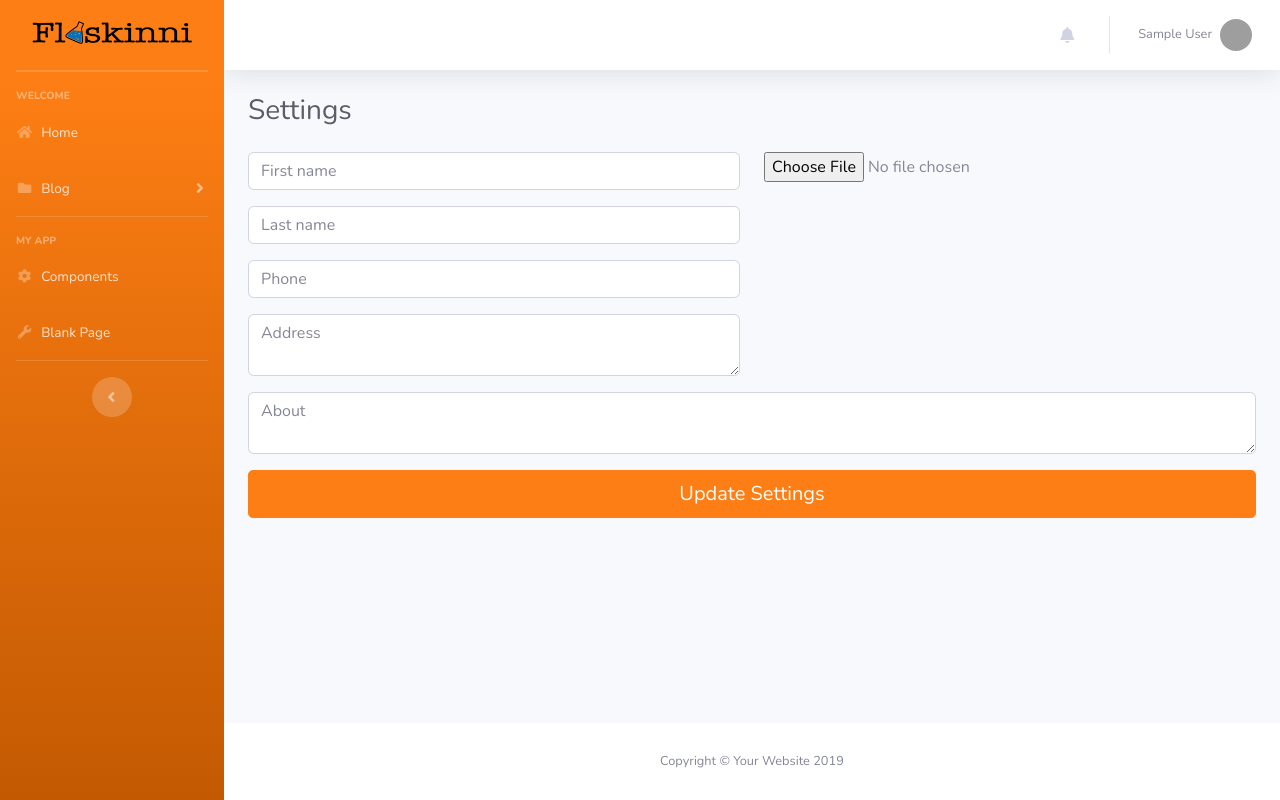
After one commit to dadiletta/flaskinni, a Flask app: template app/templates/main/settings.html in a window 1280 px wide. The commit adds this page. Run offline with Flask 2, Linux system fonts and the light colour scheme; the template is opened without the code that fills it: values that come from a table or form of the project are taken from there, others are empty; the visitor is signed in with stand-in values (Sample User, id 1); data comes from the database, SQL or seed files in the repository; some libraries are stand-ins or nearby versions; grey boxes are pictures that could not be loaded.

Commit message:
settings and profile work

```diff
--- a/app/main/forms.py
+++ b/app/main/forms.py
@@ -1,5 +1,5 @@
 from flask_wtf import FlaskForm
-from wtforms.fields.html5 import EmailField
+from wtforms.fields.html5 import EmailField, TelField
 from wtforms import validators, StringField, PasswordField, TextAreaField, SubmitField
 from flask_wtf.file import FileField, FileAllowed
 from wtforms.ext.sqlalchemy.fields import QuerySelectField
@@ -35,6 +35,7 @@ def CheckNameLength(form, field):
   if len(field.data) < 4:
     raise validators.ValidationError('Name must have more then 3 characters')
 
+
 class PostForm(FlaskForm):
     image = FileField('Image', validators=[
         FileAllowed(['jpg', 'png'], 'Images only!')
@@ -49,8 +50,23 @@ class PostForm(FlaskForm):
     # tag = QuerySelectField('Tag', query_factory=tags, validators=[validators.Required()])
     # new_tag = StringField('New Tag')
 
+
 class ContactForm(FlaskForm):
+    """ Optional contact form for the home page """
     name = StringField('Your Name:', [validators.DataRequired(), CheckNameLength])
     email = StringField('Your e-mail address:', [validators.DataRequired(), validators.Email('your@email.com')])
     message = TextAreaField('Your message:', [validators.DataRequired()])
     submit = SubmitField('Send Message')
+
+
+class SettingsForm(FlaskForm):
+    """ Modify a user's details and options """
+    first_name = StringField('First name', [validators.Required()])
+    last_name = StringField('Last name', [validators.Required()])
+    about = TextAreaField('About me', [validators.Optional()])
+    address = TextAreaField('Address', [validators.Optional()])
+    phone = TelField('Phone', [validators.Optional()])
+    # TODO: add file size validator
+    image = FileField('Image', validators=[
+        FileAllowed(['jpg', 'png'], 'Images only!')
+    ])
--- a/app/main/views.py
+++ b/app/main/views.py
@@ -1,13 +1,16 @@
-from . import main as app
-from .. import db, uploaded_images, mail
-from .forms import PostForm, ContactForm
-from ..models import Post, Tag, User
-from flask import render_template, redirect, flash, url_for, session, request
+# library imports
+from flask import render_template, redirect, flash, url_for, session, request, current_app, send_from_directory
 from flask_security import login_required, roles_required, current_user
 from flask_uploads import UploadNotAllowed
 from flask_mail import Message
 from slugify import slugify
+import os
+
 # our objects
+from . import main as app
+from .. import db, uploaded_images, mail
+from .forms import PostForm, ContactForm, SettingsForm
+from ..models import Post, Tag, User
 
 # Displays the home page.
 @app.route('/')
@@ -18,6 +21,36 @@ from slugify import slugify
 def index():
     posts = Post.query.order_by(Post.publish_date.desc())
     return render_template('main/index.html', posts=posts)
+
+@app.route('/settings', methods=('GET', 'POST'))
+@app.route('/settings.html', methods=('GET', 'POST'))
+def settings():
+    form = SettingsForm(obj=current_user)
+    if form.validate_on_submit():
+        # check out this cool new Python ternary operator: https://book.pythontips.com/en/latest/ternary_operators.html
+        original_image = None if not current_user.image else current_user.image
+        form.populate_obj(current_user)  # this only works if the form property is the same name as the User property
+        current_user.image = original_image
+        if form.image.has_file() and form.image.data != original_image:
+            # TODO: delete old image if a new one is added
+            image = request.files.get('image')
+            try:
+                user_upload(current_user, image)
+                current_user.image = str(image.filename)
+            except Exception as e:
+                flash(f"The image was not uploaded: {e}", 'danger')
+        else:
+            flash(f"{form.image.has_file()}")
+        db.session.add(current_user)
+        db.session.commit()
+        flash("User updated", "success")
+    return render_template('main/settings.html', form=form)
+
+@app.route('/user/<int:user_id>')
+@login_required
+def profile(user_id):
+    user = User.query.filter_by(id=user_id).first_or_404()
+    return render_template('main/profile.html', user=user)
 
 @app.route('/components')
 @app.route('/components/')
@@ -135,3 +168,22 @@ def delete_post(post_id):
     db.session.commit()
     flash("Article deleted", 'success')
     return redirect(url_for('blog_index'))
+
+
+
+#################
+## HELPER METHODS
+
+@app.route('/files/<int:user_id>/<path:filename>')
+def uploaded_files(user_id, filename):
+    """Function to serve up files"""
+    path = current_app.config['UPLOADED_IMAGES_DEST'] + f"/{user_id}"
+    return send_from_directory(path, filename)
+
+def user_upload(user, file):
+    """upload's a file to a user's folder"""
+    path = f"{current_app.config['UPLOADED_IMAGES_DEST']}/{ current_user.id }"
+    if not os.path.exists(path):
+        os.mkdir(path)
+    file.save(os.path.join(f"{current_app.config['UPLOADED_IMAGES_DEST']}/{ current_user.id }/", file.filename))
+    return url_for('main.uploaded_files', user_id=user.id, filename=file.filename)
--- a/app/models/main.py
+++ b/app/models/main.py
@@ -40,6 +40,10 @@ class User(db.Model, UserMixin):
     id = db.Column(db.Integer, primary_key=True)
     first_name = db.Column(db.String(155))
     last_name = db.Column(db.String(155))
+    phone = db.Column(db.String(20)) # let's guess it should be no more than 20
+    address = db.Column(db.Text)
+    about = db.Column(db.Text)
+    image = db.Column(db.String(125))
     email = db.Column(db.String(255), unique=True)
     password = db.Column(db.String(255))
     active = db.Column(db.Boolean())
@@ -51,6 +55,20 @@ class User(db.Model, UserMixin):
         secondary=roles_users,
         backref=db.backref('users', lazy='dynamic')
     )
+
+    # DUNDER METHOD
+    def __repr__(self):
+        if self.first_name and self.last_name:
+            return f"{self.first_name} {self.last_name}"
+        else:
+            return super().__repr__()
+
+    @property
+    def imgsrc(self):
+        if self.image:
+            return uploaded_images.url(f"{self.id}/{self.image}")
+        else:
+            return None
 
     # return the date in readable English
     @property
--- a/app/templates/base.html
+++ b/app/templates/base.html
@@ -1,13 +1,17 @@
+{# ------------- BASE! ---------- #}
+{# every page will use this stuff #}
 <!DOCTYPE html>
 <html lang="en">
 <head>
+    {# overwrite this meta block if you want Google to categorize pages differently #}
     {% block head_meta %}
-    <meta charset="utf-8">
-    <meta http-equiv="X-UA-Compatible" content="IE=edge,chrome=1">
-    <meta name="viewport" content="width=device-width, initial-scale=1.0">
-    <meta name="description" content="">
-    <meta name="author" content="">
+      <meta charset="utf-8">
+      <meta http-equiv="X-UA-Compatible" content="IE=edge,chrome=1">
+      <meta name="viewport" content="width=device-width, initial-scale=1.0">
+      <meta name="description" content="">
+      <meta name="author" content="">
     {% endblock %}
+    {# overwrite the title block in your templates to modify the title #}
     <title>{% block title %}Welcome{% endblock %} - Flaskinni</title>
     <!-- Bootstrap Core CSS zz123-->
     {% block head_css %}
@@ -164,26 +168,31 @@
 
             <div class="topbar-divider d-none d-sm-block"></div>
 
-            <!-- Nav Item - User Information -->
+            {# Nav Item - User Information #}
             <li class="nav-item dropdown no-arrow">
               <a class="nav-link dropdown-toggle" href="#" id="userDropdown" role="button" data-toggle="dropdown" aria-haspopup="true" aria-expanded="false">
                 <span class="mr-2 d-none d-lg-inline text-gray-600 small">
                 {% if current_user.is_authenticated %}
-                  {{ current_user }}
+                  {{ current_user }} {# show the user object #}
                 {% else %}
                   Welcome
                 {% endif %}
                 </span>
+                {# we should only check a user's properties if they're logged in #}
+                {% if current_user.is_authenticated and current_user.image %}
+                  <img class="img-profile rounded-circle" src="{{ current_user.imgsrc }}">
+                {% else %}
                 <img class="img-profile rounded-circle" src="https://source.unsplash.com/QAB-WJcbgJk/60x60">
+                {% endif %}
               </a>
               <!-- Dropdown - User Information -->
               <div class="dropdown-menu dropdown-menu-right shadow animated--grow-in" aria-labelledby="userDropdown">
                 {% if current_user.is_authenticated %}
-                <a class="dropdown-item" href="#">
+                <a class="dropdown-item" href="{{ url_for('main.profile', user_id=current_user.id) }}">
                   <i class="fas fa-user fa-sm fa-fw mr-2 text-gray-400"></i>
                   Profile
                 </a>
-                <a class="dropdown-item" href="#">
+                <a class="dropdown-item" href="{{ url_for('main.settings') }}">
                   <i class="fas fa-cogs fa-sm fa-fw mr-2 text-gray-400"></i>
                   Settings
                 </a>
--- /dev/null
+++ b/app/templates/main/settings.html
@@ -0,0 +1,39 @@
+{% extends "base.html" %}
+
+{% block linkitem %}settings-link{% endblock %}
+{% block title %}Settings{% endblock %}
+{% from 'security/_macros.html' import render_field_with_errors %}
+{% block content %}
+<!-- Begin Page Content -->
+<div class="container-fluid">
+  <!-- Page Heading -->
+  <div class="d-sm-flex align-items-center justify-content-between mb-4">
+    <h1 class="h3 mb-0 text-gray-800">Settings</h1>
+  </div>
+
+  <!-- Content Row -->
+  <form action="{{ url_for('main.settings') }}" method="POST" enctype="multipart/form-data">
+    {{ form.hidden_tag() }}
+    <div class="row">
+      <div class="col-6">
+        {{ render_field_with_errors(form.first_name, class="form-control", placeholder="First name") }}
+        {{ render_field_with_errors(form.last_name, class="form-control", placeholder="Last name") }}
+        {{ render_field_with_errors(form.phone, class="form-control", placeholder="Phone") }}
+        {{ render_field_with_errors(form.address, class="form-control", placeholder="Address", rows=2) }}
+      </div>
+      <div class="col-6">
+        {% if current_user.image %}
+          <img src="{{ current_user.imgsrc }}" width="100%" style="border-radius: 10px; box-shadow:2px 2px 15px #00000050;"/>
+        {% endif %}
+        {{ render_field_with_errors(form.image) }}
+
+      </div>
+      <div class="col-12"> {# this ought to be on its own row, but whatever... #}
+        {{ render_field_with_errors(form.about, class="form-control", placeholder="About") }}
+        <button type="SUBMIT" class="btn btn-primary btn-lg w-100">Update Settings</button>
+      </div>
+    </div> {# -- CLOSE ROW-- #}
+  </form>  {# CLOSE MY FORM #}
+</div> {# CLOSE MY CONTAINER #}
+
+{% endblock %}
```
Also changed, not shown: app/templates/main/profile.html (added, +37 -0 lines), requirements.txt (+12 -12 lines), README.md, 1 other file.
